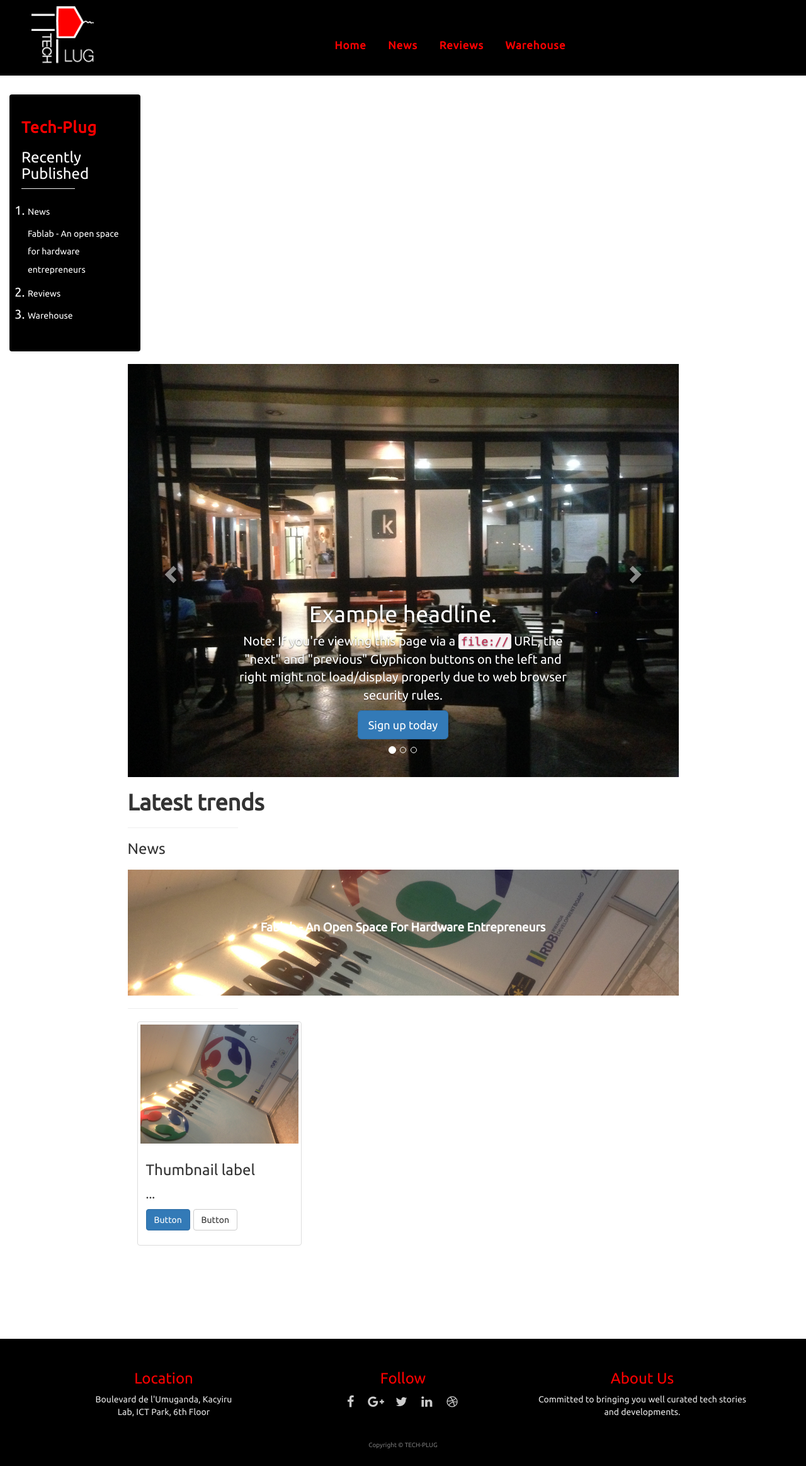
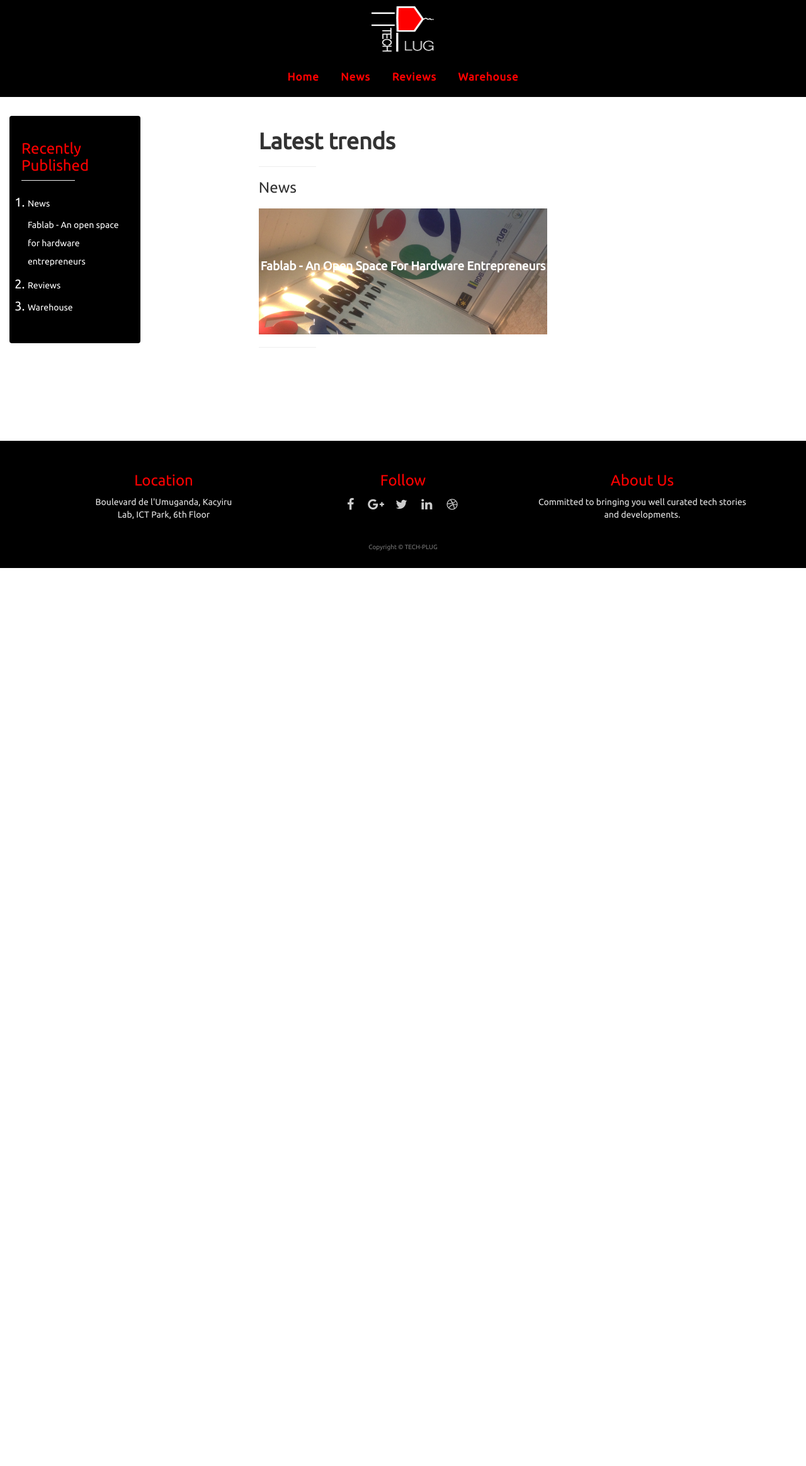
Before and after one commit to boubex/abouba.github.io, a Jekyll site: the page built from index.html, in a window 1280 px wide. Shown: the whole page at 63% size. Built offline with Jekyll 4.4.1, drawn with Linux system fonts in a browser that asks for light colours; nearby versions of some CDN libraries; library files that are not in the unit come from our copies; Markdown is read by kramdown in place of the engine named in the settings; after the commit the page ends 902 px from its top, so only the background shows below that.

Commit message:
logo and side bar

```diff
--- a/_config.yml
+++ b/_config.yml
@@ -1,3 +1,3 @@
-markdown: redcarpet
+markdown: kramdown
 exclude: ['README.md']
 url: https://boubex.github.io
--- a/_includes/nav.html
+++ b/_includes/nav.html
@@ -1,6 +1,6 @@
 
 <nav>
-  <a href="{{site.github.url}}/index.html">
+  <a  href="{{site.github.url}}/index.html">
   <img class="navlogo" src="{{site.github.url}}/img/tech-plug.png">
 </a>
   <ul class= "nav">
@@ -9,4 +9,5 @@
     <li><a href="{{site.github.url}}/Reviews.html" class="{% if page.url contains 'Reviews' %}current{% endif %}">Reviews</a></li>
     <li><a href="{{site.github.url}}/Warehouse.html" class="{% if page.url contains 'Warehouse' %}current{% endif %}">Warehouse</a></li>
   </ul>
+
 </nav>
--- a/_includes/recently-published.html
+++ b/_includes/recently-published.html
@@ -1,7 +1,5 @@
-<h1 class="site_name" style ="font-family: Ubuntu; font-weight: 800;
-letter-spacing: 1px"><a style="color: #ff0000;" href="{{site.github.url}}/index.html" >Tech-Plug</a></h1>
 
-<h3>Recently Published</h3>
+<h3 style="color:#ff0000">Recently Published</h3>
 <hr style="width: 50%; padding:0; margin:0">
 
 <ol class="criteria">
--- a/_layouts/default.html
+++ b/_layouts/default.html
@@ -34,7 +34,7 @@
 </div>
 </div>
 
-<div class="col-lg-12 col-md-12 col-sm-12 main">
+<div class="col-lg-8 col-md-8 col-sm-8 main">
 
 {{content}}
 
--- a/css/style.css
+++ b/css/style.css
@@ -129,7 +129,7 @@ padding-top:10px;
 .nav a{
   text-decoration: none;
   padding: 5px;
-  margin-top: 40px;
+  margin-top: 10px;
   color: #ff0000;
   font-family: 'Ubuntu';
   text-transform:;
@@ -138,6 +138,10 @@ padding-top:10px;
   letter-spacing: 1px;
 
 
+}
+
+nav ul{
+  clear:both;
 }
 
 ul{
@@ -283,11 +287,17 @@ footer .copyright{
   color: #fff !important;
 }
 .navlogo {
-float:left;
-height:100px;
+height:80px;
 width:100px;
-margin-left: 50px;
+margin: 0 auto;
 
+
+
+
+}
+
+.navlogo:hover{
+  opacity:0.7;
 }
 
 .header{
--- a/index.html
+++ b/index.html
@@ -4,56 +4,6 @@ layout: default
 ---
 
 
-<!-- Carousel
-   ================================================== -->
-   <div id="myCarousel" class="carousel slide" data-ride="carousel">
-     <!-- Indicators -->
-     <ol class="carousel-indicators">
-       <li data-target="#myCarousel" data-slide-to="0" class="active"></li>
-       <li data-target="#myCarousel" data-slide-to="1"></li>
-       <li data-target="#myCarousel" data-slide-to="2"></li>
-     </ol>
-     <div class="carousel-inner" role="listbox">
-       <div class="item active">
-         <img class="first-slide" src="{{site.github.url}}/img/lab1.jpg" alt="First slide">
-         <div class="container">
-           <div class="carousel-caption">
-             <h1>Example headline.</h1>
-             <p>Note: If you're viewing this page via a <code>file://</code> URL, the "next" and "previous" Glyphicon buttons on the left and right might not load/display properly due to web browser security rules.</p>
-             <p><a class="btn btn-lg btn-primary" href="#" role="button">Sign up today</a></p>
-           </div>
-         </div>
-       </div>
-       <div class="item">
-         <img class="second-slide" src="{{site.github.url}}/img/lab5.jpg" alt="Second slide">
-         <div class="container">
-           <div class="carousel-caption">
-             <h1>Another example headline.</h1>
-             <p>Cras justo odio, dapibus ac facilisis in, egestas eget quam. Donec id elit non mi porta gravida at eget metus. Nullam id dolor id nibh ultricies vehicula ut id elit.</p>
-             <p><a class="btn btn-lg btn-primary" href="#" role="button">Learn more</a></p>
-           </div>
-         </div>
-       </div>
-       <div class="item">
-         <img class="third-slide" src="{{site.github.url}}/img/lab3.jpg" alt="Third slide">
-         <div class="container">
-           <div class="carousel-caption">
-             <h1>One more for good measure.</h1>
-             <p>Cras justo odio, dapibus ac facilisis in, egestas eget quam. Donec id elit non mi porta gravida at eget metus. Nullam id dolor id nibh ultricies vehicula ut id elit.</p>
-             <p><a class="btn btn-lg btn-primary" href="#" role="button">Browse gallery</a></p>
-           </div>
-         </div>
-       </div>
-     </div>
-     <a class="left carousel-control" href="#myCarousel" role="button" data-slide="prev">
-       <span class="glyphicon glyphicon-chevron-left" aria-hidden="true"></span>
-       <span class="sr-only">Previous</span>
-     </a>
-     <a class="right carousel-control" href="#myCarousel" role="button" data-slide="next">
-       <span class="glyphicon glyphicon-chevron-right" aria-hidden="true"></span>
-       <span class="sr-only">Next</span>
-     </a>
-   </div><!-- /.carousel -->
 
 
 <div class="wrapper">
@@ -78,7 +28,7 @@ layout: default
   {% endfor %}
 </ul>
 
-<div class="row">
+<!-- <div class="row">
   <div class="col-sm-6 col-md-4">
     <div class="thumbnail">
       <img src="{{site.github.url}}/img/Fablab.jpg" alt="...">
@@ -89,6 +39,6 @@ layout: default
       </div>
     </div>
   </div>
-</div>
+</div> -->
 
 </div>
```
